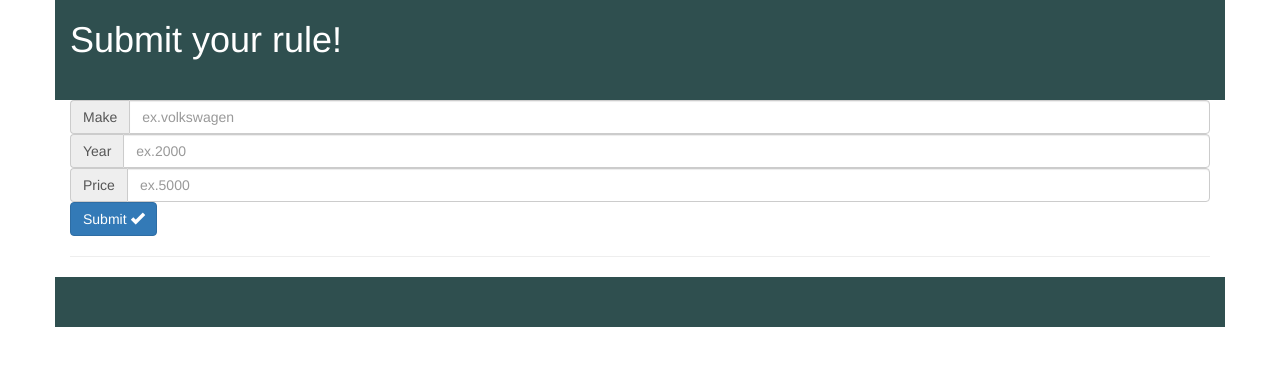
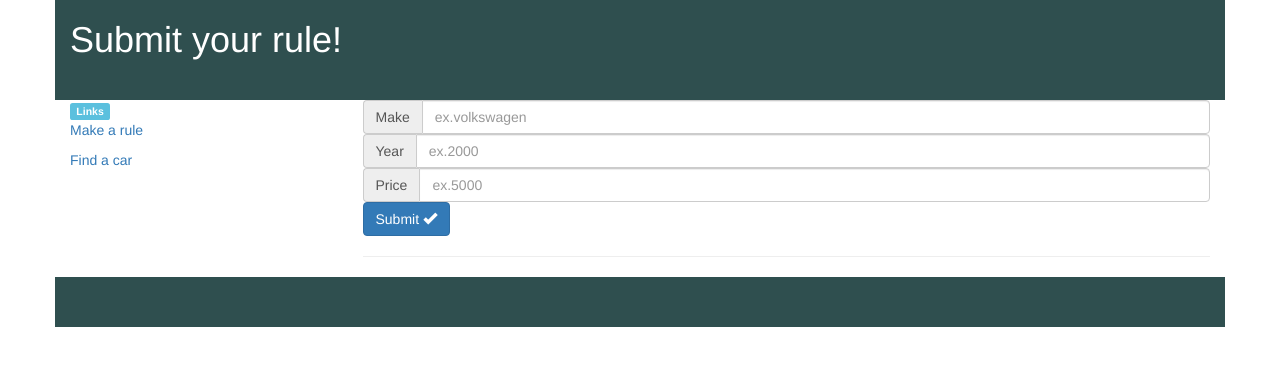
Before and after one commit to uwwcs-ai-synergy/car-rived, a PHP site: page /rulePage.php in a window 1280 px wide. Shown: the top 366 px of the page. Run offline with PHP 8.4, Linux system fonts and the light colour scheme; some libraries are stand-ins or nearby versions.

Commit message:
added Links

```diff
--- a/public/apiTest.php
+++ b/public/apiTest.php
@@ -59,8 +59,8 @@ if (isset($_GET['make']) && isset($_GET['model']) && isset($_GET['year'])) {
             </div>
 
             <div class = 'row'>
-
-            <div class = 'col-md-12'>
+            <?php include("./links.php");?>
+            <div class = 'col-md-9'>
 
                     <form method="get">
 
--- a/public/links.php
+++ b/public/links.php
@@ -1,7 +1,9 @@
 <div class='col-md-3'>
 
-	<p>Links</p>
+	<span class="label label-info">Links</span>
 
-	<p><a href = "http://car-rived.com/rulePage.php"> Test View </a></p>
+	<p><a href = "http://car-rived.com/rulePage.php"> Make a rule </a></p>
+
+	<p><a href = "http://car-rived.com/apiTest.php"> Find a car </a></p>
 
 </div>
--- a/public/rulePage.php
+++ b/public/rulePage.php
@@ -28,7 +28,9 @@
 
             <div class = 'row'>
 
-                <div class = 'col-md-12'>
+            <?php include("./links.php");?>
+
+                <div class = 'col-md-9'>
 
                     <form method = 'get' action = 'result.php'>
                         <div class="input-group">
```
